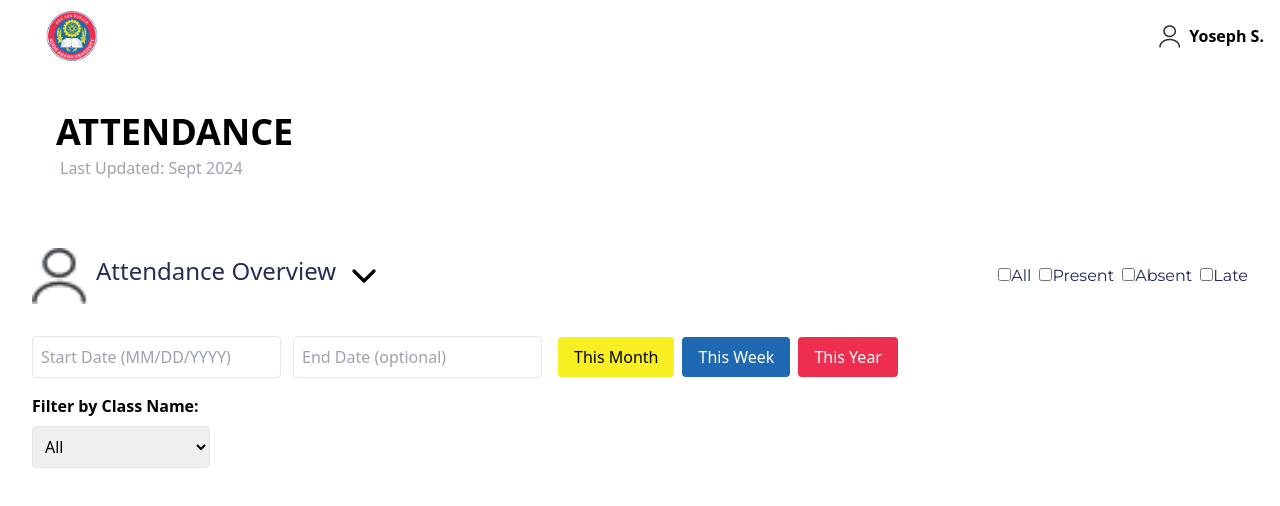
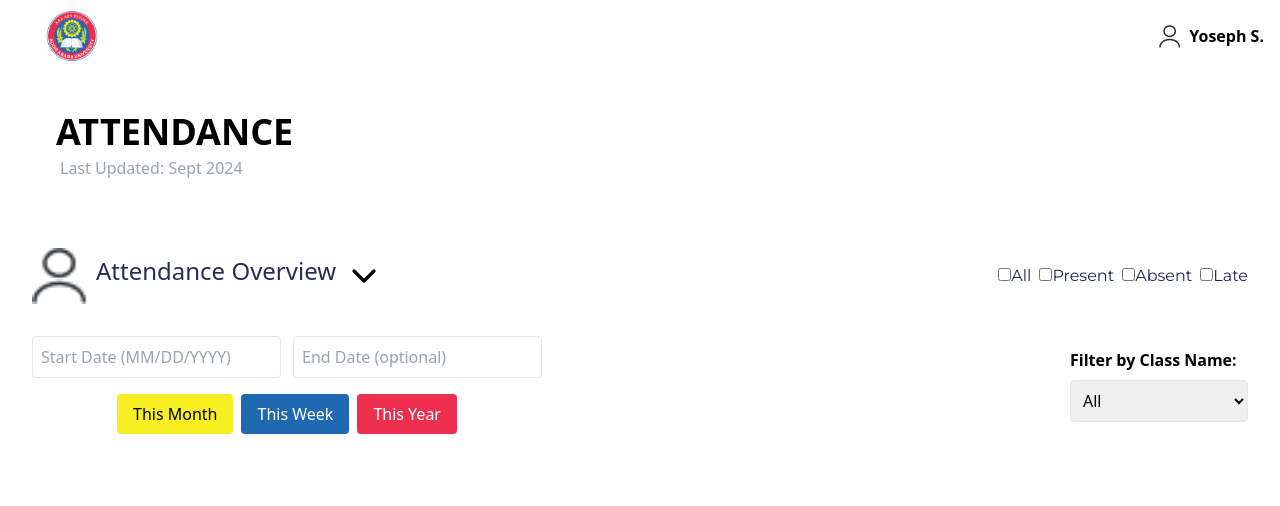
Before and after one commit to YosephSagawa/Digitizing-AAiT-Student-Services, a React (Vite) app in the folder Frontend/: page /attendance/report in a window 1280 px wide. Shown: the top 506 px of the page. Built offline with nearby package versions, Linux system fonts and the light colour scheme.

Commit message:
Fixed the attendance table style on the student attendance table

```diff
--- a/Frontend/src/components/AttendanceTable.jsx
+++ b/Frontend/src/components/AttendanceTable.jsx
@@ -101,8 +101,8 @@ const AttendanceTable = ({ data }) => {
           </p>
         </div>
       </div>
-
-      <div className="flex flex-col sm:flex-row items-center gap-4 px-8 mb-4">
+      <div className="flex sm:flex-row flex-col items-center justify-between">
+        <div className="flex flex-col items-center gap-4 px-8 mb-4">
           <div className="flex flex-col sm:flex-row gap-3 justify-center items-center ">
             <ReactDatePicker
               selected={startDate}
@@ -163,6 +163,7 @@ const AttendanceTable = ({ data }) => {
             ))}
           </select>
         </div>
+      </div>
 
       {isAttendanceVisible && (
         <div className="font-Montserrat p-4 overflow-x-auto">
```
Lines whose indentation alone changed are shown as unchanged.
